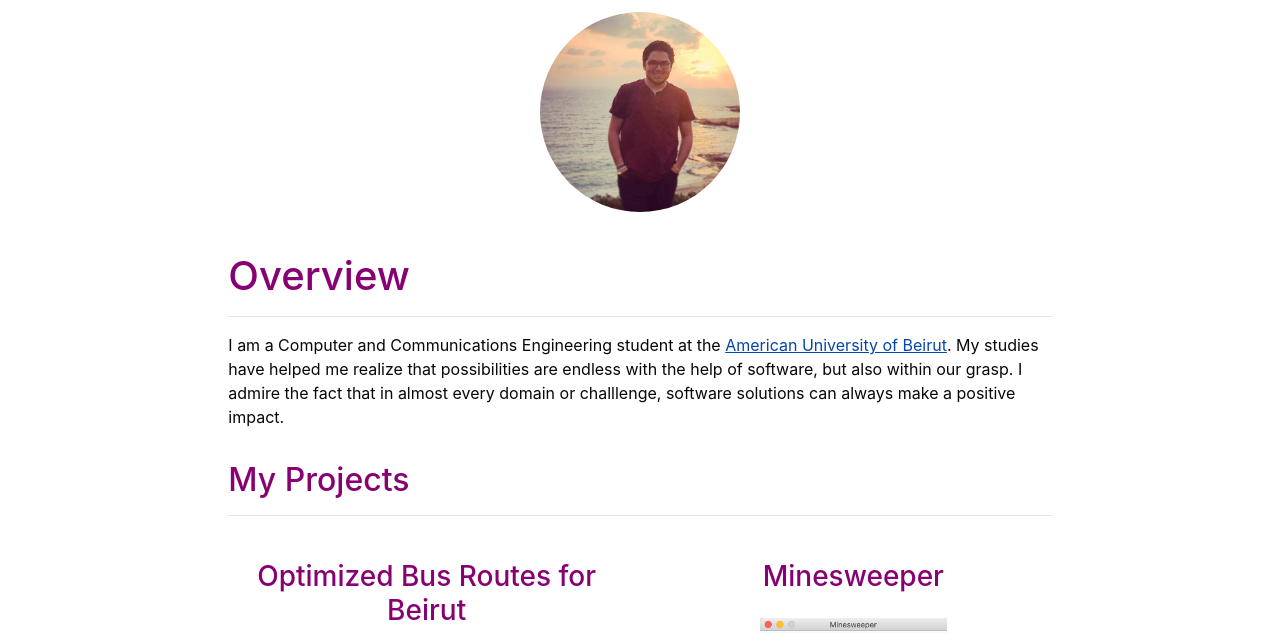
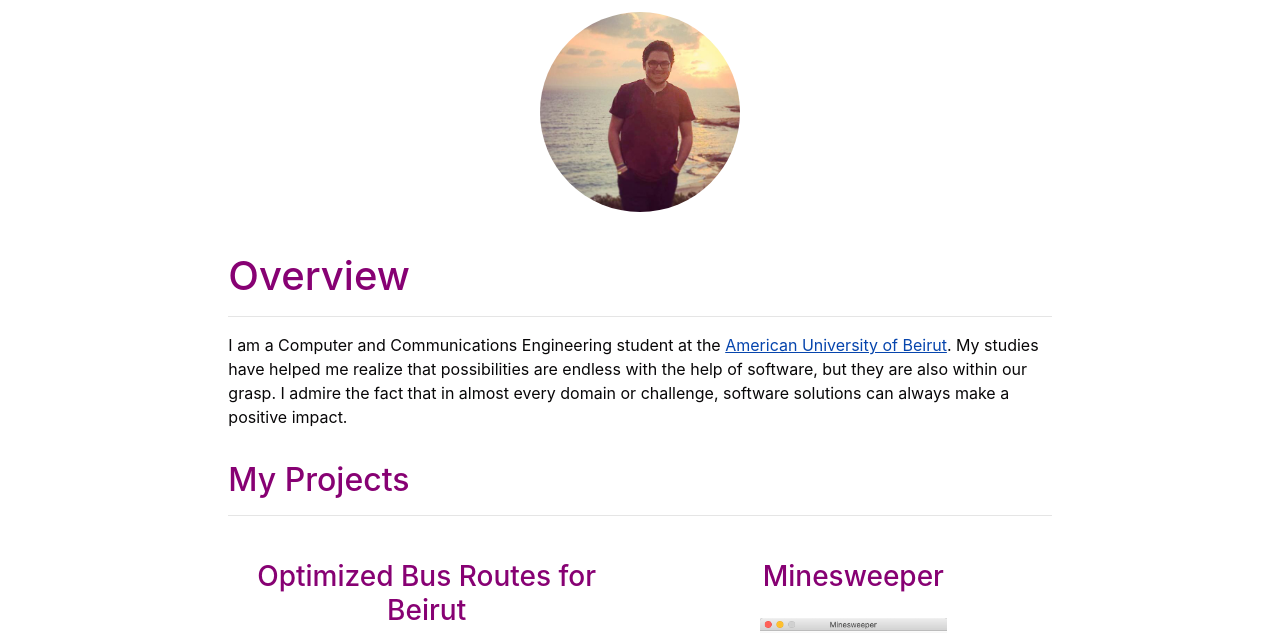
Before and after one commit to OmarJaroudi/omarjaroudi.github.io, a plain HTML site: page index.html in a window 1280 px wide. Shown: the part 100-733 px from the top of the page. Drawn offline with nearby package versions, Linux system fonts and the light colour scheme.

Commit message:
Update index.html

```diff
--- a/index.html
+++ b/index.html
@@ -45,7 +45,7 @@
 
                 <h1>Overview</h1>
                 <hr>
-                <p>I am a Computer and Communications Engineering student at the <a href = "https://www.aub.edu.lb/" style="color: #0645AD"> <u>American University of Beirut</u></a>. My studies have helped me realize that possibilities are endless with the help of software, but also within our grasp. I admire the fact that in almost every domain or challlenge, software solutions can always make a positive impact.
+                <p>I am a Computer and Communications Engineering student at the <a href = "https://www.aub.edu.lb/" style="color: #0645AD"> <u>American University of Beirut</u></a>. My studies have helped me realize that possibilities are endless with the help of software, but they are also within our grasp. I admire the fact that in almost every domain or challenge, software solutions can always make a positive impact.
                 </p>
                 <h2>My Projects</h2>
                 <hr>
```
